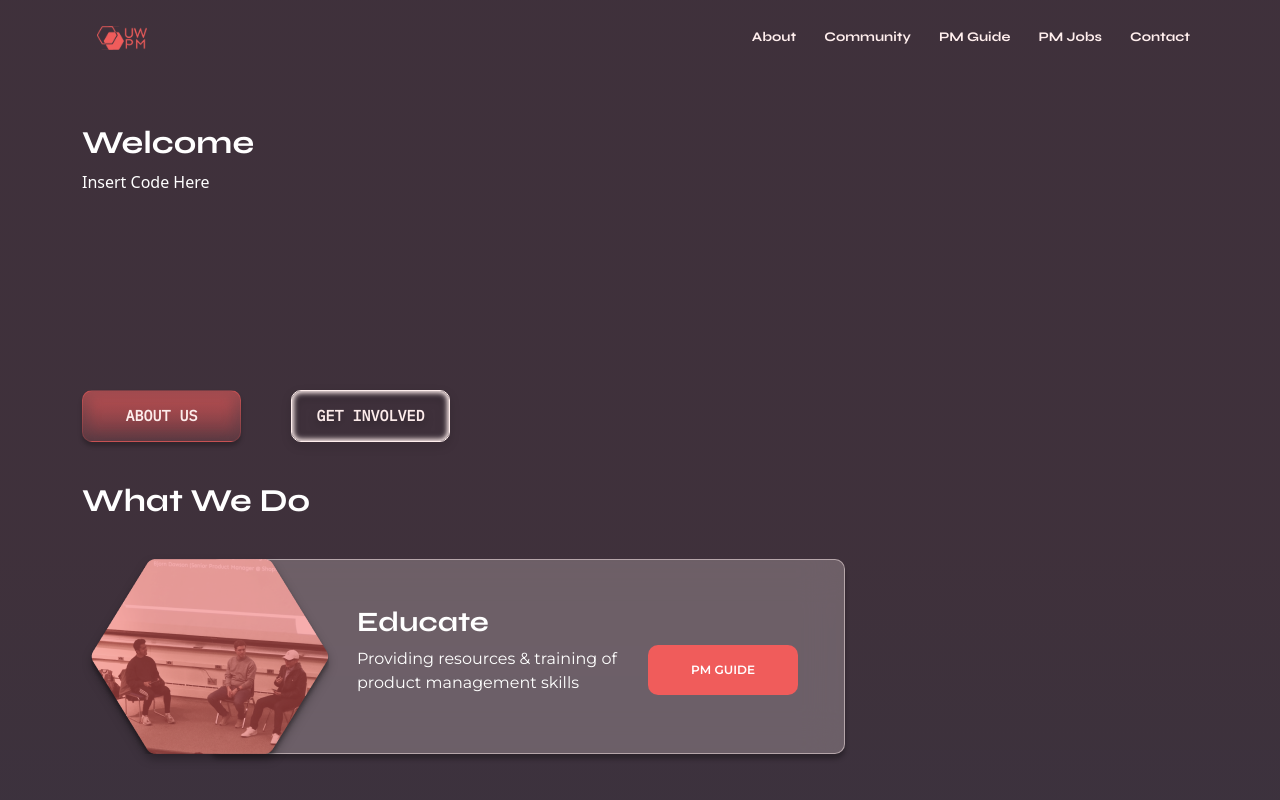
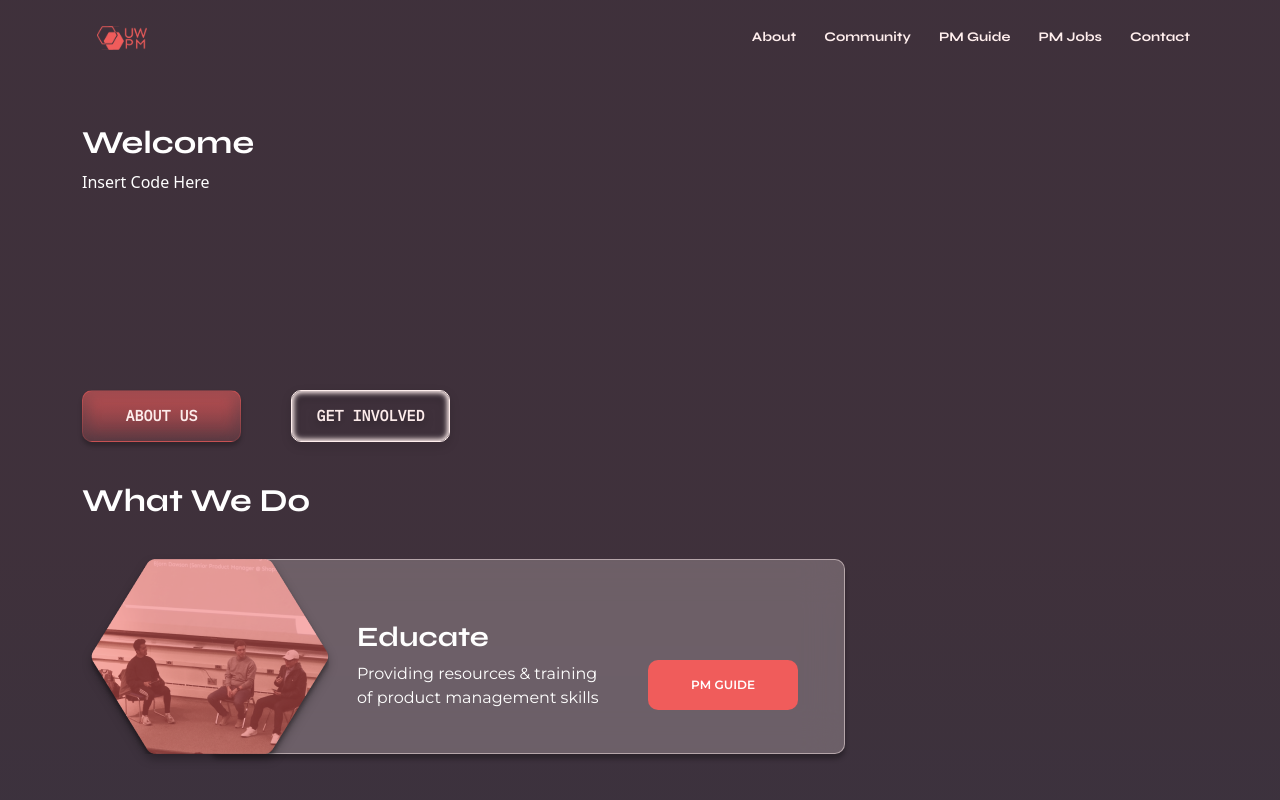
Before and after one commit to UWPM/website-v3.0, a React (Create React App) app in the folder website-v3.0/: page / in a window 1280 px wide. Shown: the top 800 px of the page. Built offline with nearby package versions, Linux system fonts and the light colour scheme.

Commit message:
Make small styling changes

```diff
--- a/website-v3.0/src/styles/HomePage.css
+++ b/website-v3.0/src/styles/HomePage.css
@@ -36,7 +36,7 @@
   border: 0.5px solid rgba(255, 238, 237, 0.5);
   backdrop-filter: blur(20px);
   border-radius: 10px;
-  padding: 30px 30px 30px 130px;
+  padding: 45px 30px 30px 130px;
   box-shadow: 0px 5px 5px rgba(0, 0, 0, 0.3);
 }
 
@@ -49,6 +49,7 @@
   font-size: 12px;
   font-family: "Montserrat"; /* Need to change to IBM Plex Mono */
   font-weight: 600;
+  margin-left: 2em;
 }
 
 .red-button:active,
@@ -165,6 +166,7 @@
     height: 30px;
     border-radius: 5px;
     font-size: 8px;
+    margin-left: 0;
   }
 
   .card-container {
```
